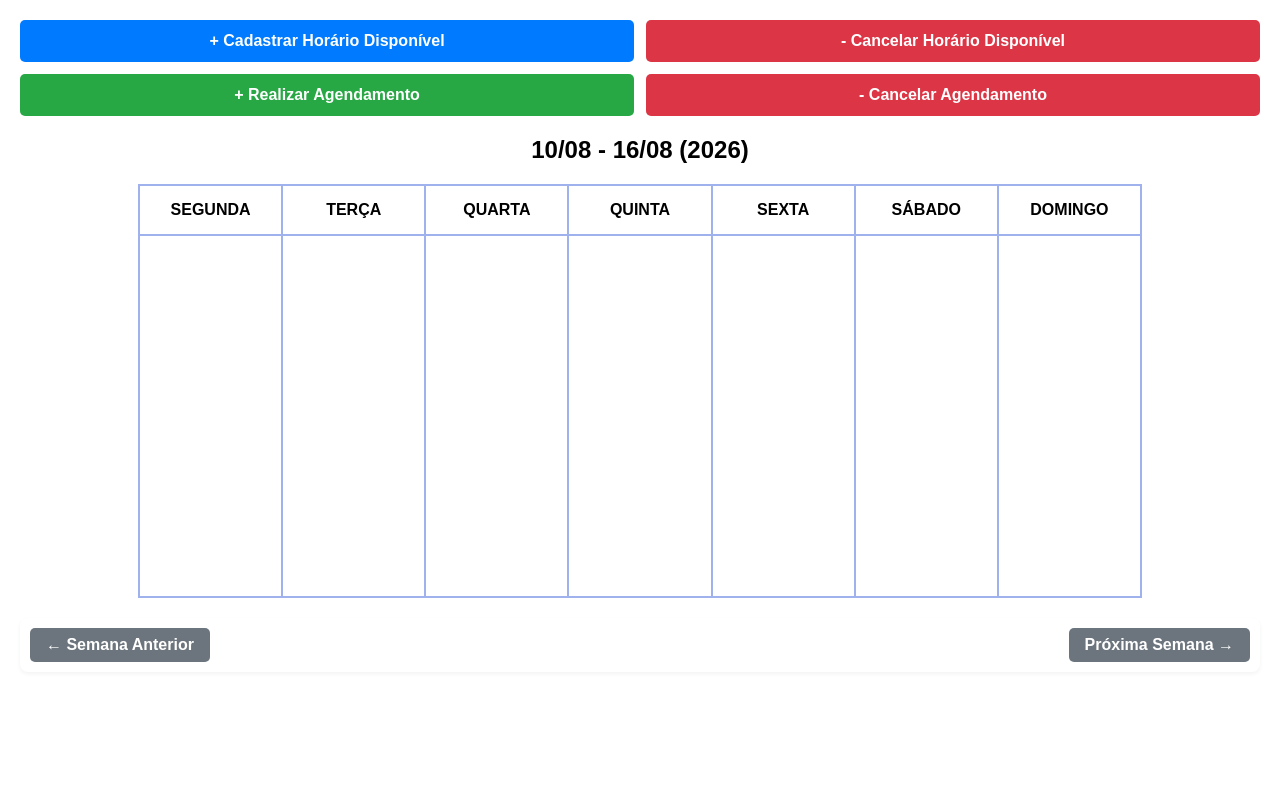
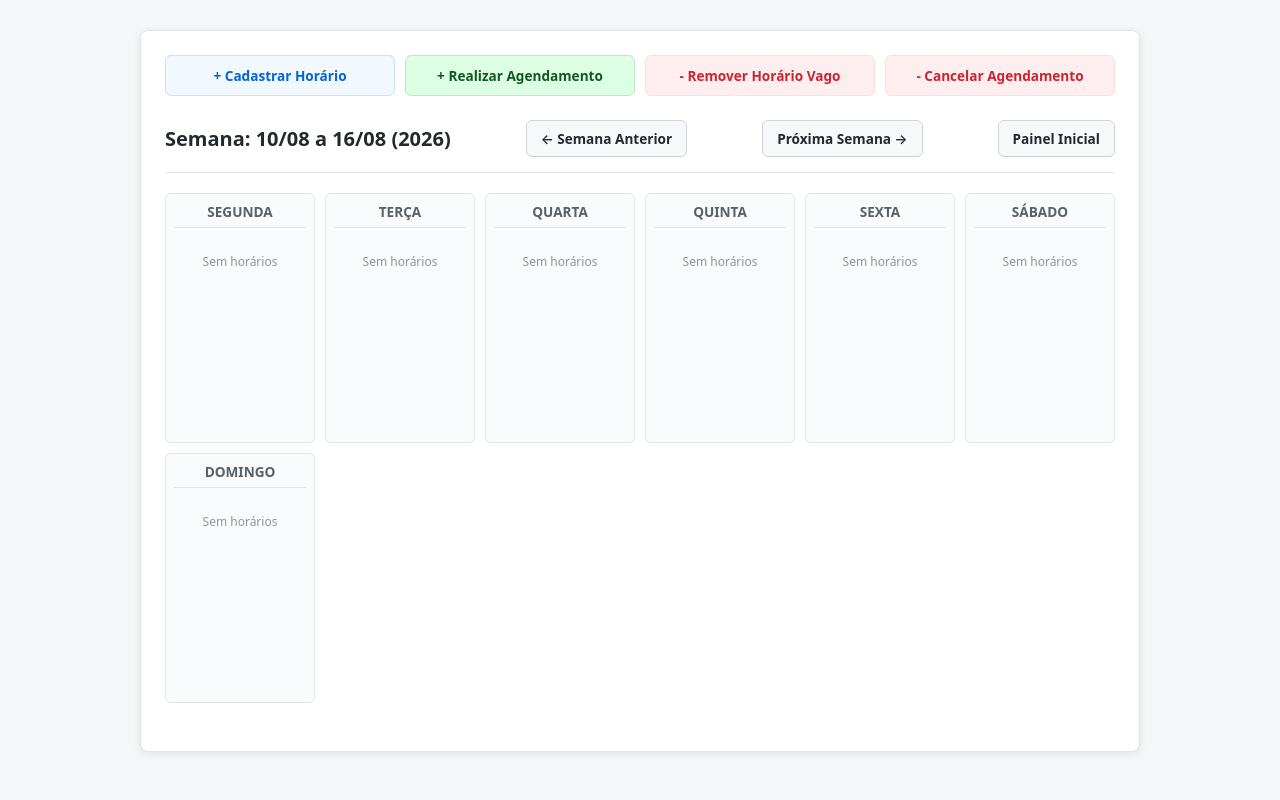
Before and after one commit to samuelslv7/ClinicaEstetica, a Django app: page /agendar/horarios/ in a window 1280 px wide. Run offline with Django 5.2, Linux system fonts and the light colour scheme; data that the repository does not hold is empty.

Commit message:
style: front da agenda semanal  Closes #39

```diff
--- a/agendar/templates/horarios/homeHorarios.html
+++ b/agendar/templates/horarios/homeHorarios.html
@@ -1,72 +1,82 @@
-{% load static %}
 <!DOCTYPE html>
 <html lang="pt-br">
 <head>
     <meta charset="UTF-8">
+    <meta name="viewport" content="width=device-width, initial-scale=1.0">
     <title>Agenda Semanal</title>
-    <link rel="stylesheet" href="{% static 'css/horarios.css' %}">
+    <style>
+        * { box-sizing: border-box; font-family: system-ui, -apple-system, sans-serif; }
+        body { background-color: #f4f6f8; margin: 0; padding: 30px 15px; display: flex; justify-content: center; }
+        .container { background: #ffffff; width: 100%; max-width: 1000px; padding: 24px; border-radius: 8px; box-shadow: 0 2px 8px rgba(0,0,0,0.08); border: 1px solid #e1e4e8; }
+
+        /* Barra de Ações Rápidas */
+        .grid-acoes { display: grid; grid-template-columns: repeat(auto-fit, minmax(200px, 1fr)); gap: 10px; margin-bottom: 24px; }
+        .btn-acao { text-decoration: none; padding: 10px; border-radius: 6px; font-size: 0.85rem; font-weight: 600; text-align: center; border: 1px solid transparent; }
+        .btn-azul { background-color: #f1f8ff; color: #0366d6; border-color: #c8e1ff; }
+        .btn-azul:hover { background-color: #dbedff; }
+        .btn-verde { background-color: #dcffe4; color: #155724; border-color: #c3e6cb; }
+        .btn-verde:hover { background-color: #c6f8d3; }
+        .btn-vermelho { background-color: #ffeef0; color: #cb2431; border-color: #ffdce0; }
+        .btn-vermelho:hover { background-color: #fed8db; }
+
+        .topo-agenda { display: flex; justify-content: space-between; align-items: center; margin-bottom: 20px; border-bottom: 1px solid #e1e4e8; padding-bottom: 15px; }
+        h2 { margin: 0; font-size: 1.25rem; color: #24292e; }
+
+        /* Grid da Agenda */
+        .agenda-grid { display: grid; grid-template-columns: repeat(auto-fit, minmax(130px, 1fr)); gap: 10px; margin-bottom: 24px; }
+        .coluna-dia { background-color: #fafbfc; border-radius: 6px; border: 1px solid #e1e4e8; padding: 8px; min-height: 250px; }
+        .header-dia { font-weight: 600; font-size: 0.85rem; color: #586069; text-align: center; margin-bottom: 10px; padding-bottom: 6px; border-bottom: 1px solid #e1e4e8; }
+
+        /* Cards de Horário */
+        .card-horario { padding: 8px; border-radius: 5px; font-size: 0.8rem; margin-bottom: 8px; line-height: 1.3; }
+        .card-horario.ocupado { background-color: #ffeef0; border: 1px solid #ffdce0; color: #cb2431; }
+        .card-horario.vago { background-color: #dcffe4; border: 1px solid #c3e6cb; color: #155724; }
+
+        /* Navegação */
+        .btn-navegacao { text-decoration: none; padding: 8px 14px; background-color: #f6f8fa; border: 1px solid #d1d5da; color: #24292e; font-size: 0.85rem; font-weight: 600; border-radius: 6px; }
+        .btn-navegacao:hover { background-color: #e1e4e8; }
+    </style>
 </head>
 <body>
-<div style="display: grid; grid-template-columns: 1fr 1fr; gap: 12px; margin-bottom: 20px;">
-    <a href="{% url 'agendar:cadastrarHorario' %}" style="background-color: #007bff; color: white; padding: 12px; text-decoration: none; border-radius: 5px; text-align: center; font-weight: bold;">
-        + Cadastrar Horário Disponível
-    </a>
 
-    <a href="{% url 'agendar:cancelarHorario' %}" style="background-color: #dc3545; color: white; padding: 12px; text-decoration: none; border-radius: 5px; text-align: center; font-weight: bold;">
-        - Cancelar Horário Disponível
-    </a>
-
-    <a href="{% url 'agendar:realizarAgendamento' %}" style="background-color: #28a745; color: white; padding: 12px; text-decoration: none; border-radius: 5px; text-align: center; font-weight: bold;">
-        + Realizar Agendamento
-    </a>
-
-    <a href="{% url 'agendar:cancelarAgendamento' %}" style="background-color: #dc3545; color: white; padding: 12px; text-decoration: none; border-radius: 5px; text-align: center; font-weight: bold;">
-        - Cancelar Agendamento
-    </a>
+    <div class="container">
+        <div class="grid-acoes">
+            <a href="{% url 'agendar:cadastrarHorario' %}" class="btn-acao btn-azul">+ Cadastrar Horário</a>
+            <a href="{% url 'agendar:realizarAgendamento' %}" class="btn-acao btn-verde">+ Realizar Agendamento</a>
+            <a href="{% url 'agendar:cancelarHorario' %}" class="btn-acao btn-vermelho">- Remover Horário Vago</a>
+            <a href="{% url 'agendar:cancelarAgendamento' %}" class="btn-acao btn-vermelho">- Cancelar Agendamento</a>
         </div>
 
-    <h2>{{ inicio_semana|date:"d/m" }} - {{ fim_semana|date:"d/m" }} ({{ inicio_semana|date:"Y" }})</h2>
+        <div class="topo-agenda">
+            <h2>Semana: {{ inicio_semana|date:"d/m" }} a {{ fim_semana|date:"d/m" }} ({{ inicio_semana|date:"Y" }})</h2>
+            <a href="?semana={{ semana_anterior }}" class="btn-navegacao">&larr; Semana Anterior</a>
+            <a href="?semana={{ proxima_semana }}" class="btn-navegacao">Próxima Semana &rarr;</a>
+            <a href="{% url 'agendar:index' %}" class="btn-navegacao">Painel Inicial</a>
+        </div>
 
         <div class="agenda-grid">
             {% for dia in dias_semana %}
+                <div class="coluna-dia">
                     <div class="header-dia">{{ dia.nome }}</div>
-        {% endfor %}
-
-
-        {% for dia in dias_semana %}
-            <div class="coluna-dia">
                     {% for h in dia.horarios %}
                         {% if not h.livre and h.agendamento %}
-                        <!-- CARD OCUPADO -->
                             <div class="card-horario ocupado">
-                            CONSULTA<br>
-                            <strong>{{ h.agendamento.cliente.nome|upper }}</strong><br>
+                                <strong>CONSULTA</strong><br>
+                                {{ h.agendamento.cliente.nome|upper }}<br>
                                 {{ h.horario|time:"H:i" }}
                             </div>
                         {% else %}
-                        <!-- CARD VAGO -->
                             <div class="card-horario vago">
                                 <strong>LIVRE</strong><br>
                                 {{ h.horario|time:"H:i" }}
                             </div>
                         {% endif %}
                     {% empty %}
-                    <!-- Caso não exista nenhum registro cadastrado no banco para esse dia -->
+                        <div style="font-size: 0.75rem; color: #8c959f; text-align: center; padding-top: 15px;">Sem horários</div>
                     {% endfor %}
                 </div>
             {% endfor %}
         </div>
-
-    <div class="navegacao-semana">
-        <!-- Botão Semana Anterior -->
-        <a href="?semana={{ semana_anterior }}" class="btn-navegacao">
-            &larr; Semana Anterior
-        </a>
-
-        <!-- Botão Próxima Semana -->
-        <a href="?semana={{ proxima_semana }}" class="btn-navegacao">
-            Próxima Semana &rarr;
-        </a>
     </div>
 
 </body>
```
Lines whose indentation alone changed are shown as unchanged.
